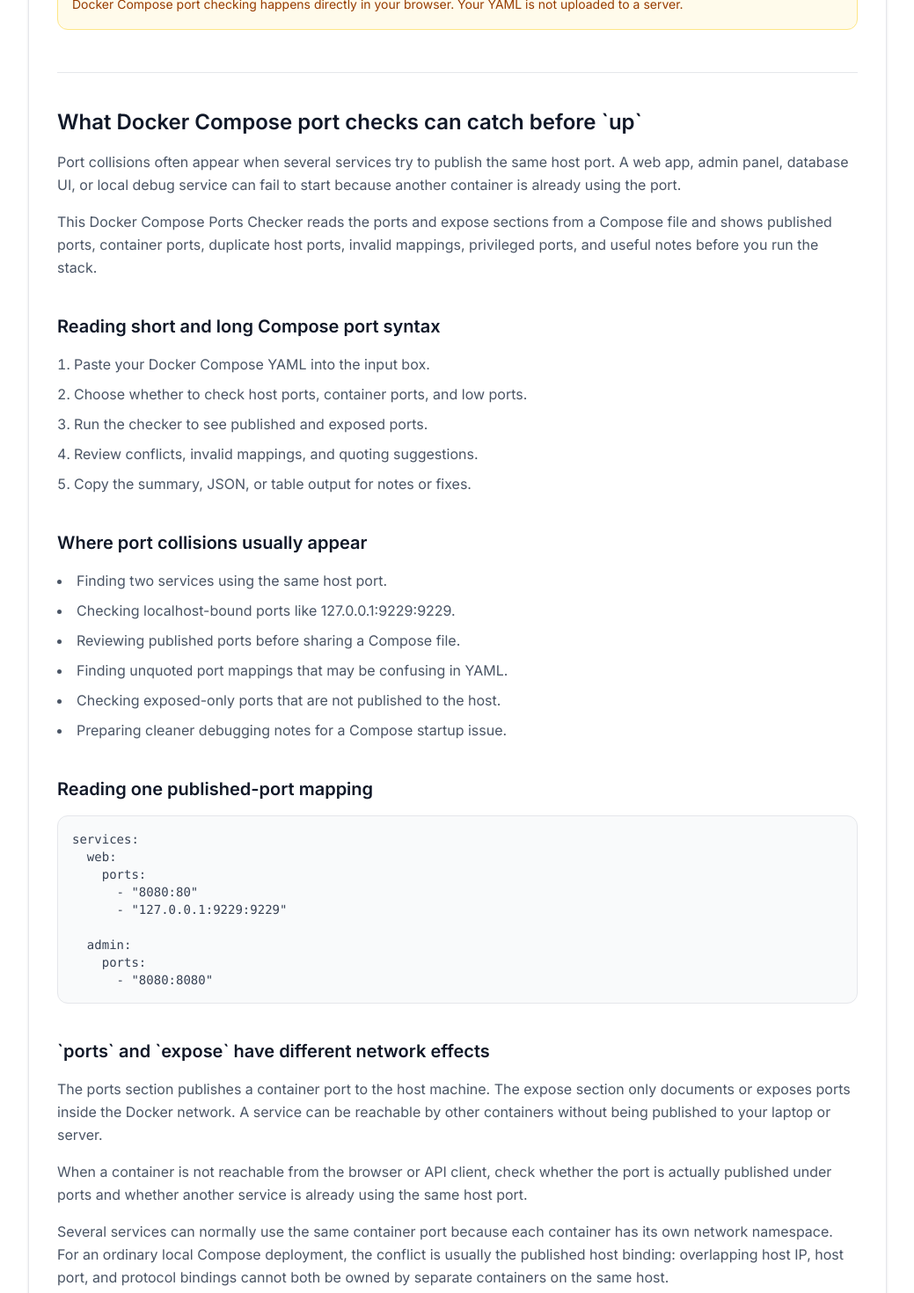
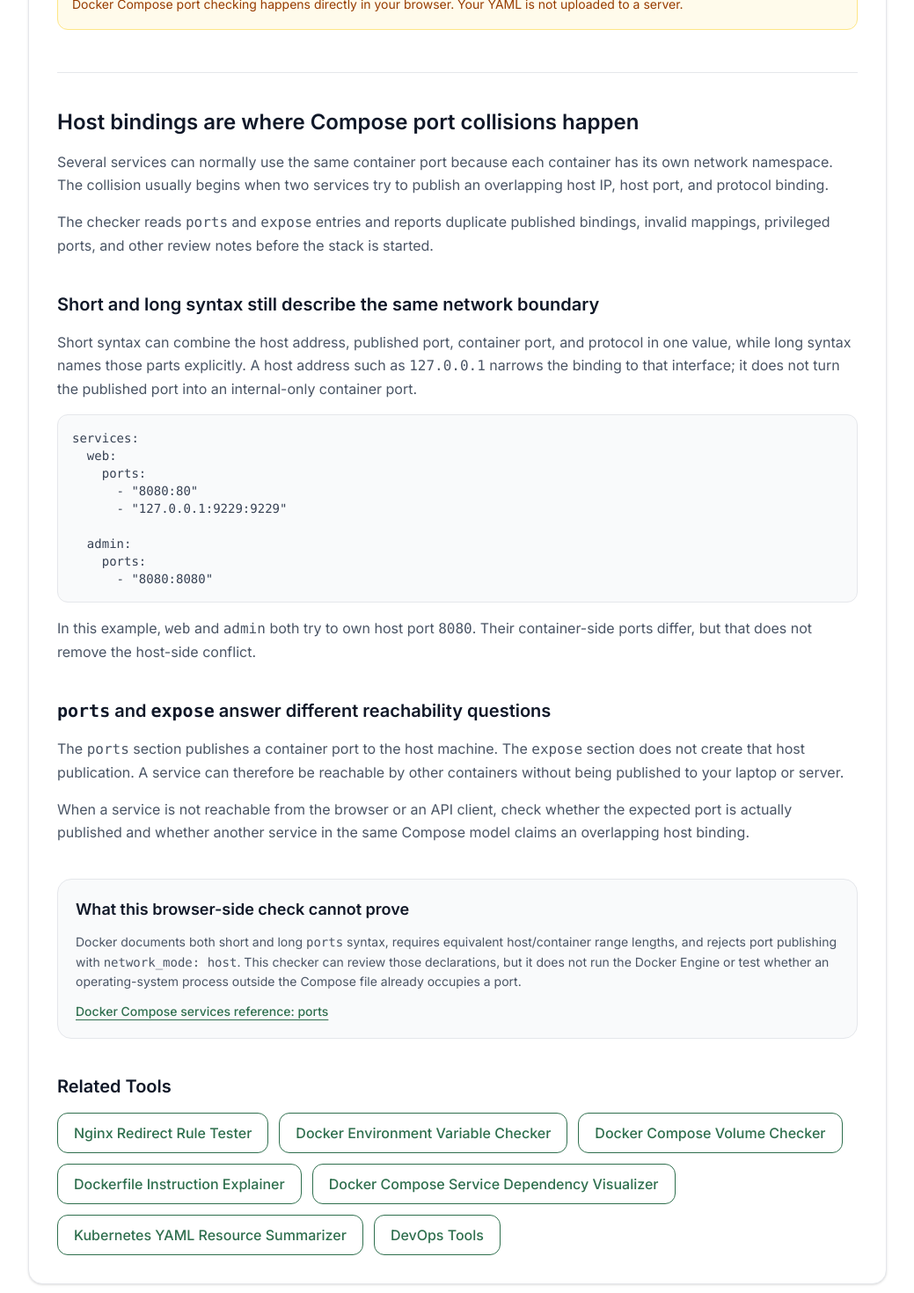
Before and after one commit to vaarunsonawwane-ops/yoryantra-new, a Next.js app: page /tools/docker-compose-ports-checker in a window 1280 px wide. Shown: the part 1800-3270 px from the top of the page at 88% size, without its empty margins (120-1159 px from the left). Built offline with nearby package versions, Linux system fonts and the light colour scheme.

Commit message:
Step 16.2

```diff
--- a/app/tools/docker-compose-ports-checker/ToolClient.tsx
+++ b/app/tools/docker-compose-ports-checker/ToolClient.tsx
@@ -508,57 +508,35 @@ export default function ToolClient() {
       <section className="mt-12 border-t border-gray-200 pt-10 space-y-10">
         <div>
           <h2 className="text-2xl font-semibold text-gray-900">
-            What Docker Compose port checks can catch before `up`
+            Host bindings are where Compose port collisions happen
           </h2>
 
           <p className="mt-4 text-gray-600 leading-relaxed">
-            Port collisions often appear when several services try to
-            publish the same host port. A web app, admin panel, database UI, or
-            local debug service can fail to start because another container is
-            already using the port.
+            Several services can normally use the same container port because each
+            container has its own network namespace. The collision usually begins
+            when two services try to publish an overlapping host IP, host port, and
+            protocol binding.
           </p>
 
           <p className="mt-4 text-gray-600 leading-relaxed">
-            This Docker Compose Ports Checker reads the ports and expose sections
-            from a Compose file and shows published ports, container ports,
-            duplicate host ports, invalid mappings, privileged ports, and useful
-            notes before you run the stack.
+            The checker reads <code>ports</code> and <code>expose</code> entries and
+            reports duplicate published bindings, invalid mappings, privileged ports,
+            and other review notes before the stack is started.
           </p>
         </div>
 
         <div>
           <h2 className="text-xl font-semibold text-gray-900">
-            Reading short and long Compose port syntax
+            Short and long syntax still describe the same network boundary
           </h2>
 
-          <ol className="mt-4 list-decimal list-inside space-y-2 text-gray-600 leading-relaxed">
-            <li>Paste your Docker Compose YAML into the input box.</li>
-            <li>Choose whether to check host ports, container ports, and low ports.</li>
-            <li>Run the checker to see published and exposed ports.</li>
-            <li>Review conflicts, invalid mappings, and quoting suggestions.</li>
-            <li>Copy the summary, JSON, or table output for notes or fixes.</li>
-          </ol>
-        </div>
-
-        <div>
-          <h2 className="text-xl font-semibold text-gray-900">
-            Where port collisions usually appear
-          </h2>
-
-          <ul className="mt-4 list-disc list-inside space-y-2 text-gray-600 leading-relaxed">
-            <li>Finding two services using the same host port.</li>
-            <li>Checking localhost-bound ports like 127.0.0.1:9229:9229.</li>
-            <li>Reviewing published ports before sharing a Compose file.</li>
-            <li>Finding unquoted port mappings that may be confusing in YAML.</li>
-            <li>Checking exposed-only ports that are not published to the host.</li>
-            <li>Preparing cleaner debugging notes for a Compose startup issue.</li>
-          </ul>
-        </div>
-
-        <div>
-          <h2 className="text-xl font-semibold text-gray-900">
-            Reading one published-port mapping
-          </h2>
+          <p className="mt-4 text-gray-600 leading-relaxed">
+            Short syntax can combine the host address, published port, container
+            port, and protocol in one value, while long syntax names those parts
+            explicitly. A host address such as <code>127.0.0.1</code> narrows the
+            binding to that interface; it does not turn the published port into an
+            internal-only container port.
+          </p>
 
           <div className="mt-4 rounded-xl border border-gray-200 bg-gray-50 p-4 text-sm text-gray-700 overflow-auto">
             <pre className="whitespace-pre-wrap break-words">
@@ -573,45 +551,44 @@ export default function ToolClient() {
       - "8080:8080"`}
             </pre>
           </div>
+
+          <p className="mt-4 text-gray-600 leading-relaxed">
+            In this example, <code>web</code> and <code>admin</code> both try to own
+            host port <code>8080</code>. Their container-side ports differ, but that
+            does not remove the host-side conflict.
+          </p>
         </div>
 
         <div>
           <h2 className="text-xl font-semibold text-gray-900">
-            `ports` and `expose` have different network effects
+            <code>ports</code> and <code>expose</code> answer different reachability questions
           </h2>
 
           <p className="mt-4 text-gray-600 leading-relaxed">
-            The ports section publishes a container port to the host machine.
-            The expose section only documents or exposes ports inside the Docker
-            network. A service can be reachable by other containers without being
-            published to your laptop or server.
+            The <code>ports</code> section publishes a container port to the host
+            machine. The <code>expose</code> section does not create that host
+            publication. A service can therefore be reachable by other containers
+            without being published to your laptop or server.
           </p>
 
           <p className="mt-4 text-gray-600 leading-relaxed">
-            When a container is not reachable from the browser or API client,
-            check whether the port is actually published under ports and whether
-            another service is already using the same host port.
-          </p>
-
-          <p className="mt-4 text-gray-600 leading-relaxed">
-            Several services can normally use the same container port because
-            each container has its own network namespace. For an ordinary local
-            Compose deployment, the conflict is usually the published host
-            binding: overlapping host IP, host port, and protocol bindings cannot
-            both be owned by separate containers on the same host.
+            When a service is not reachable from the browser or an API client, check
+            whether the expected port is actually published and whether another
+            service in the same Compose model claims an overlapping host binding.
           </p>
         </div>
 
         <div className="rounded-2xl border border-gray-200 bg-gray-50 p-5">
           <h2 className="text-lg font-semibold text-gray-900">
-            Compose syntax is the source of truth
+            What this browser-side check cannot prove
           </h2>
           <p className="mt-3 text-sm leading-relaxed text-gray-600">
-            Docker documents both short and long <code>ports</code> syntax,
-            requires equivalent host/container range lengths, and rejects port
-            publishing with <code>network_mode: host</code>. The checker follows
-            those rules, but it does not run the Docker Engine or test whether a
-            port is already occupied by a process outside this Compose file.
+            Docker documents both short and long <code>ports</code> syntax, requires
+            equivalent host/container range lengths, and rejects port publishing
+            with <code>network_mode: host</code>. This checker can review those
+            declarations, but it does not run the Docker Engine or test whether an
+            operating-system process outside the Compose file already occupies a
+            port.
           </p>
           <p className="mt-3 text-sm text-gray-600">
             <a
```
Also changed, not shown: app/tools/github-actions-yaml-validator/ToolClient.tsx (+43 -46 lines).
